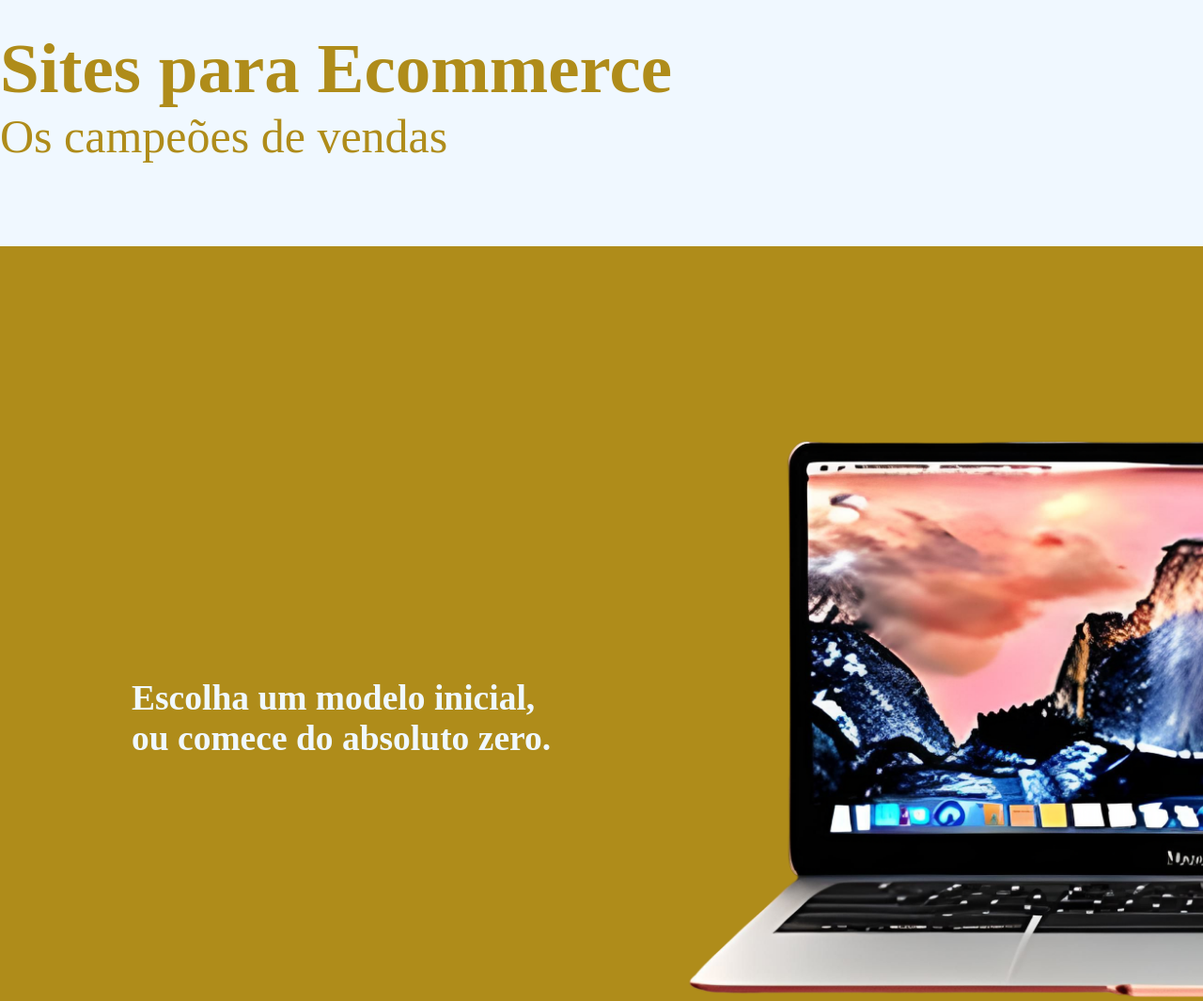
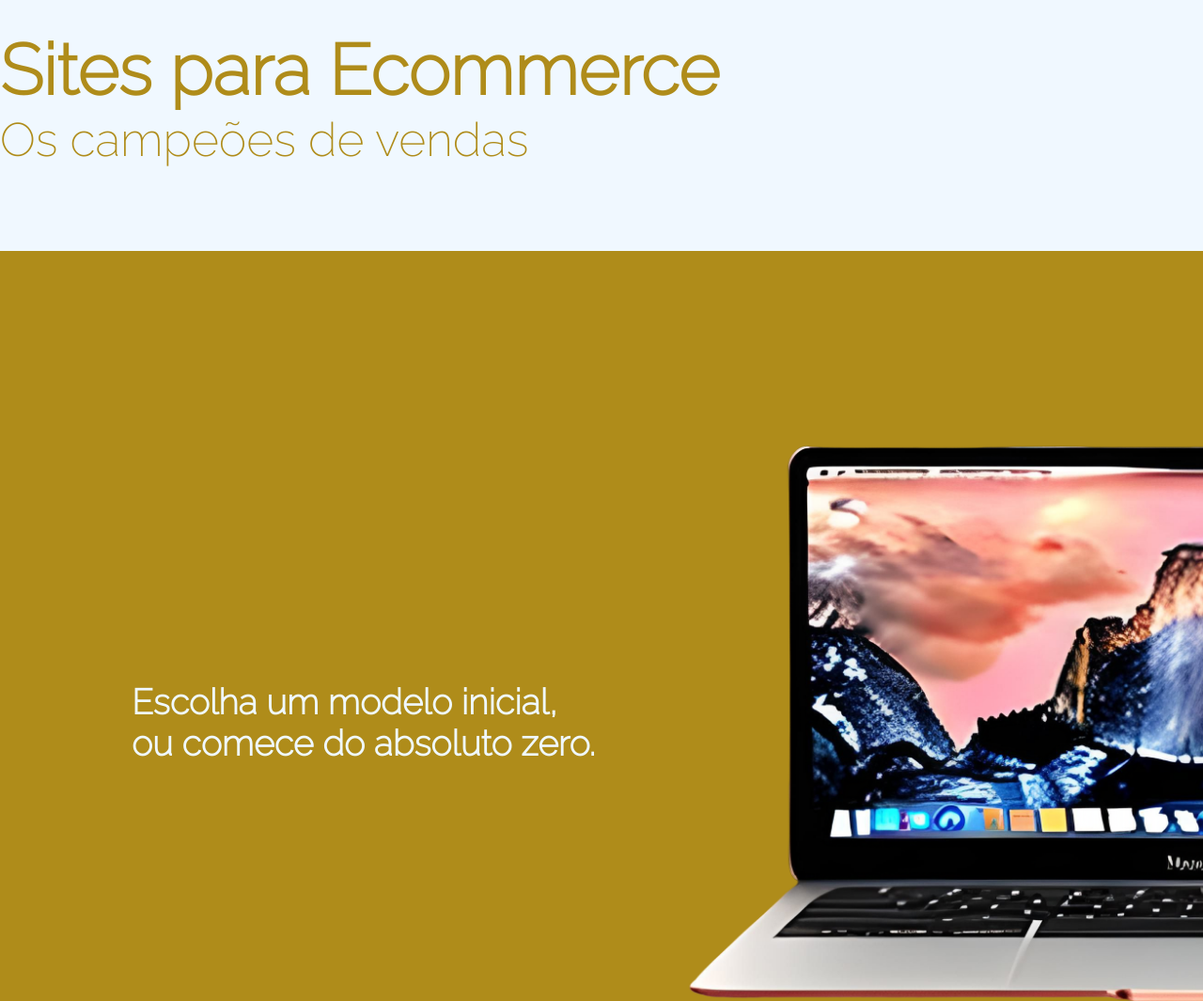
Before and after one commit to G4br13lC/Selecao1, a plain HTML site: page Projeto1/Index.html in a window 1280 px wide. Shown: the top 1065 px of the page at 94% size. Drawn offline with Linux system fonts and the light colour scheme.

Commit message:
add fonte

```diff
--- a/Projeto1/Index.css
+++ b/Projeto1/Index.css
@@ -8,6 +8,17 @@ header {
     background-color: aliceblue;
     color:  rgb(175, 140, 26);
     font-size: 50px;
+}
+
+.f-h1  {
+    font-family: 'Raleway'
+}
+
+.f-subhead {
+    font-family: 'Raleway', sans-serif;
+}
+body {
+    font-family: 'Raleway', sans-serif;
 }
 
 .cab{
@@ -27,6 +38,7 @@ header {
 
 .bckh2 {
     background-color: rgb(175, 140, 26);
+    height: 1000px;
 }
 .nv {
     max-width: 1280px;
--- a/Projeto1/Index.html
+++ b/Projeto1/Index.html
@@ -6,12 +6,17 @@
     <meta name="viewport" content="width=device-width, initial-scale=1.0">
     <title>Home| As melhores LP's </title>
     <link rel="stylesheet" href="./Index.css">
+    <link rel="preconnect" href="https://fonts.googleapis.com">
+    <link rel="preconnect" href="https://fonts.gstatic.com" crossorigin>
+    <link href="https://fonts.googleapis.com/css2?family=Raleway:ital,wght@0,200;1,800&display=swap" rel="stylesheet">
 </head>
 <body>
     <section class="cab">
         <header>
-            <h1>Sites para Ecommerce</h1>
-            <div>
+            <div class="f-h1">
+                <h1>Sites para Ecommerce</h1>
+            </div>
+            <div class="f-subhead">
                 <a>Os campeões de vendas</a>
             </div>
             <br />
```
